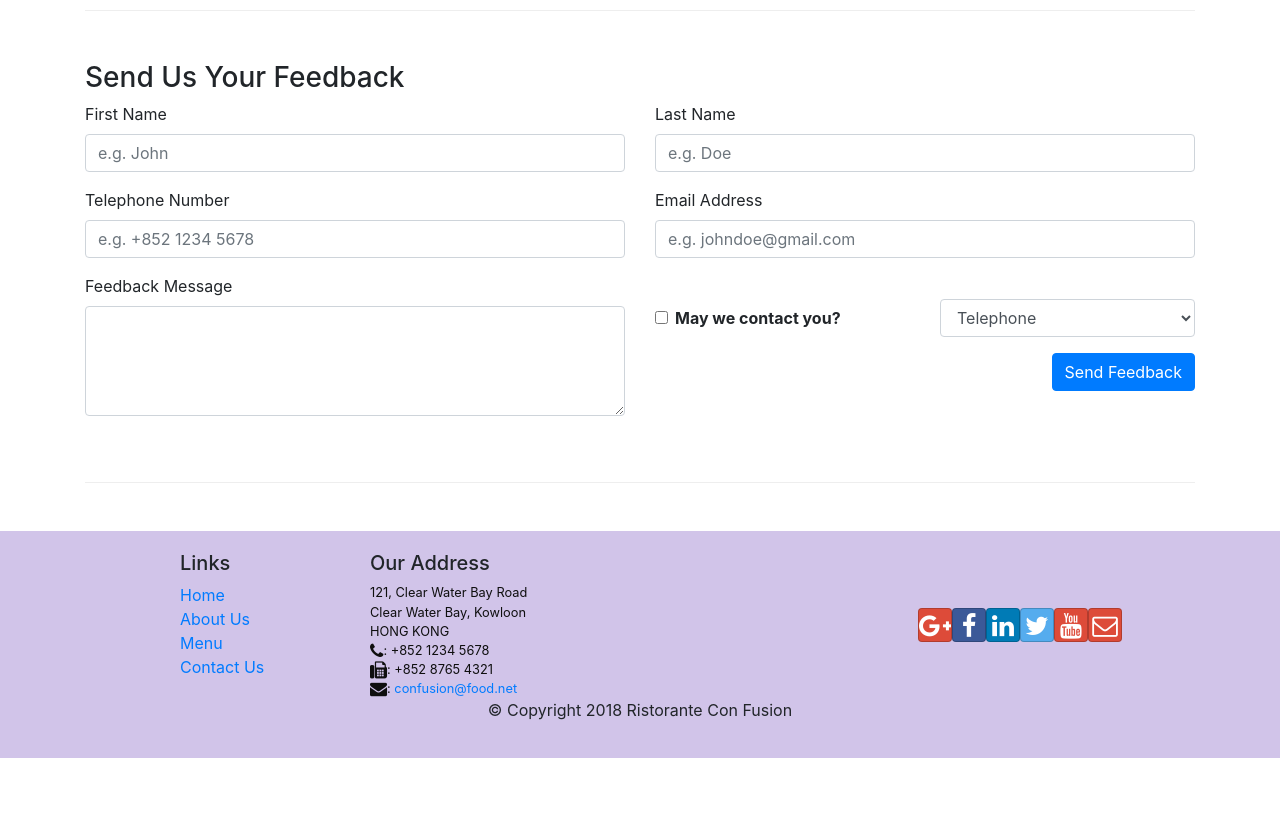
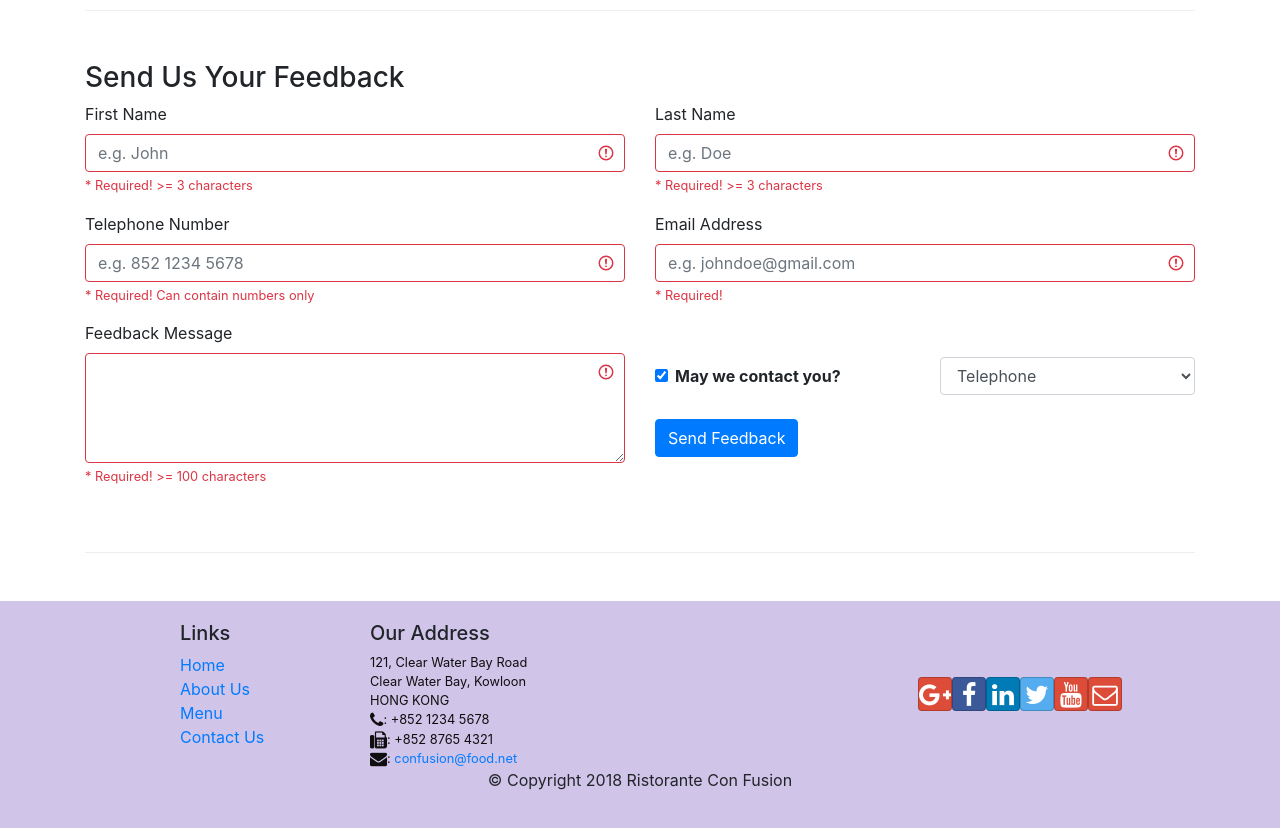
Before and after one commit to bibishan-pandey/coursera-fewd-react, a React (Create React App) app: page /contactus in a window 1280 px wide. Shown: the part 1040-1868 px from the top of the page. Before the commit the page ends 1798 px from the top, so only its background shows below. Built offline with nearby package versions, Linux system fonts and the light colour scheme.

Commit message:
controlled form validation

```diff
--- a/src/components/ContactComponent.js
+++ b/src/components/ContactComponent.js
@@ -1,5 +1,5 @@
 import React, { Component } from 'react';
-import { BreadcrumbItem, Breadcrumb, Form, FormGroup, Label, Input, Col, Button } from 'reactstrap';
+import { BreadcrumbItem, Breadcrumb, Form, FormGroup, Label, Input, Col, Button, FormFeedback } from 'reactstrap';
 import { Link } from 'react-router-dom';
 
 class Contact extends Component {
@@ -11,11 +11,82 @@ class Contact extends Component {
             lastname: '',
             telnum: '',
             email: '',
-            agree: false,
+            agree: true,
             contactType: 'Telephone',
-            message: ''
+            message: '',
+            touched: {
+                firstname: false,
+                lastname: false,
+                telnum: false,
+                email: false,
+                message: false
+            },
         };
     }
+
+    handleBlur = (field) => (event) => {
+        this.setState({
+            touched: {
+                ...this.state.touched, [field]: true
+            }
+        });
+    };
+
+    validate = (firstname, lastname, telnum, email, message) => {
+        const noErrors = true;
+        const errors = {
+            firstname: '* Required! >= 3 characters',
+            lastname: '* Required! >= 3 characters',
+            telnum: '* Required! Can contain numbers only',
+            email: '* Required!',
+            message: '* Required! >= 100 characters'
+        };
+
+        if (this.state.touched.firstname && firstname.length < 3) {
+            errors.firstname = '* Required! >= 3 characters';
+        } else if (this.state.touched.firstname && firstname.length > 20) {
+            errors.firstname = '* Required! <= 20 characters';
+        } else if (this.state.touched.firstname && noErrors) {
+            errors.firstname = '';
+        }
+
+        if (this.state.touched.lastname && lastname.length < 3) {
+            errors.lastname = '* Required! >= 3 characters';
+        } else if (this.state.touched.lastname && lastname.length > 20) {
+            errors.lastname = '* Required! <= 20 characters';
+        } else if (this.state.touched.lastname && noErrors) {
+            errors.lastname = '';
+        }
+
+        const numReg = /^\d+$/;
+        if (this.state.touched.telnum && !numReg.test(telnum)) {
+            errors.telnum = '* Required! Can contain numbers only';
+        } else if (this.state.touched.telnum && telnum.length !== 10) {
+            errors.telnum = 'Not a valid telephone number';
+        } else if (this.state.touched.telnum && noErrors) {
+            errors.telnum = '';
+        }
+
+        const emailReg = /^\w+([.-]?\w+)*@\w+([.-]?\w+)*(\.\w{2,3})+$/;
+        if (this.state.touched.email && email === '') {
+            errors.email = '* Required!';
+        }
+        else if (this.state.touched.email && !emailReg.test(email)) {
+            errors.email = 'Not a valid email';
+        } else if (this.state.touched.email && noErrors) {
+            errors.email = '';
+        }
+
+        if (this.state.touched.message && message.length < 100) {
+            errors.message = '* Required! >= 100 characters';
+        } else if (this.state.touched.message && message.length > 500) {
+            errors.message = '* Required! <= 500 characters';
+        } else if (this.state.touched.message && noErrors) {
+            errors.message = '';
+        }
+
+        return errors;
+    };
 
     handleInputChange = (event) => {
         const target = event.target;
@@ -28,12 +99,41 @@ class Contact extends Component {
     };
 
     handleSubmit = (event) => {
-        console.log('Current State: ' + JSON.stringify(this.state));
-        alert('Current State: ' + JSON.stringify(this.state));
+        console.log(this.state);
         event.preventDefault();
     };
 
+    contactTypeFalse = () => {
+        return (
+            <Col md={{ size: 6 }}>
+                <Input type="select" name="contactType"
+                    value='---------'
+                    disabled={true}>
+                    <option>Telephone</option>
+                    <option>Email</option>
+                </Input>
+            </Col>
+        );
+    };
+
+    contactTypeTrue = () => {
+        return (
+            <Col md={{ size: 6 }}>
+                <Input type="select" name="contactType"
+                    value={this.state.contactType}
+                    onChange={this.handleInputChange}>
+                    <option>Telephone</option>
+                    <option>Email</option>
+                </Input>
+            </Col>
+        );
+    };
+
     render() {
+
+        const errors = this.validate(this.state.firstname, this.state.lastname,
+            this.state.telnum, this.state.email, this.state.message);
+
         return (
             <div className="container">
                 <div className={"row mt-5"}>
@@ -91,8 +191,15 @@ class Contact extends Component {
                                     <Col className={"p-0"}>
                                         <Input type="text" id="firstname" name="firstname"
                                             placeholder="e.g. John"
+                                            autoComplete="off"
                                             value={this.state.firstname}
+                                            valid={errors.firstname === ''}
+                                            invalid={errors.firstname !== ''}
+                                            onBlur={this.handleBlur('firstname')}
                                             onChange={this.handleInputChange} />
+                                        <FormFeedback>
+                                            {errors.firstname}
+                                        </FormFeedback>
                                     </Col>
                                 </FormGroup>
                                 <FormGroup className={"col-12 col-md-6"}>
@@ -100,8 +207,15 @@ class Contact extends Component {
                                     <Col className={"p-0"}>
                                         <Input type="text" id="lastname" name="lastname"
                                             placeholder="e.g. Doe"
+                                            autoComplete="off"
                                             value={this.state.lastname}
+                                            valid={errors.lastname === ''}
+                                            invalid={errors.lastname !== ''}
+                                            onBlur={this.handleBlur('lastname')}
                                             onChange={this.handleInputChange} />
+                                        <FormFeedback>
+                                            {errors.lastname}
+                                        </FormFeedback>
                                     </Col>
                                 </FormGroup>
                             </div>
@@ -110,9 +224,16 @@ class Contact extends Component {
                                     <Label htmlFor="telnum">Telephone Number</Label>
                                     <Col className={"p-0"}>
                                         <Input type="tel" id="telnum" name="telnum"
-                                            placeholder="e.g. +852 1234 5678"
+                                            placeholder="e.g. 852 1234 5678"
+                                            autoComplete="off"
                                             value={this.state.telnum}
+                                            valid={errors.telnum === ''}
+                                            invalid={errors.telnum !== ''}
+                                            onBlur={this.handleBlur('telnum')}
                                             onChange={this.handleInputChange} />
+                                        <FormFeedback>
+                                            {errors.telnum}
+                                        </FormFeedback>
                                     </Col>
                                 </FormGroup>
                                 <FormGroup className={"col-12 col-md-6"}>
@@ -120,8 +241,15 @@ class Contact extends Component {
                                     <Col className={"p-0"}>
                                         <Input type="email" id="email" name="email"
                                             placeholder="e.g. johndoe@gmail.com"
+                                            autoComplete="off"
                                             value={this.state.email}
+                                            valid={errors.email === ''}
+                                            invalid={errors.email !== ''}
+                                            onBlur={this.handleBlur('email')}
                                             onChange={this.handleInputChange} />
+                                        <FormFeedback>
+                                            {errors.email}
+                                        </FormFeedback>
                                     </Col>
                                 </FormGroup>
                             </div>
@@ -132,13 +260,20 @@ class Contact extends Component {
                                         <Col className={"p-0"}>
                                             <Input type="textarea" id="message" name="message"
                                                 rows={4}
+                                                autoComplete="off"
                                                 value={this.state.message}
+                                                valid={errors.message === ''}
+                                                invalid={errors.message !== ''}
+                                                onBlur={this.handleBlur('message')}
                                                 onChange={this.handleInputChange} />
+                                            <FormFeedback>
+                                                {errors.message}
+                                            </FormFeedback>
                                         </Col>
                                     </FormGroup>
                                 </div>
                                 <div className={"col-12 col-md-6 align-self-center"}>
-                                    <FormGroup row>
+                                    <FormGroup row className={"pt-2 pb-2"}>
                                         <Col md={{ size: 6 }} className={"align-self-center"}>
                                             <FormGroup check>
                                                 <Label check>
@@ -149,17 +284,14 @@ class Contact extends Component {
                                                 </Label>
                                             </FormGroup>
                                         </Col>
-                                        <Col md={{ size: 6 }}>
-                                            <Input type="select" name="contactType"
-                                                value={this.state.contactType}
-                                                onChange={this.handleInputChange}>
-                                                <option>Telephone</option>
-                                                <option>Email</option>
-                                            </Input>
-                                        </Col>
+                                        {
+                                            this.state.agree ?
+                                                this.contactTypeTrue() : this.contactTypeFalse()
+                                        }
+
                                     </FormGroup>
                                     <FormGroup row>
-                                        <Col md={{ size: 6, offset: 6 }} className={"d-flex justify-content-end"}>
+                                        <Col md={{ size: 6 }} className={"d-flex align-items-end"}>
                                             <Button type="submit" color="primary">
                                                 Send Feedback
                                             </Button>
```
